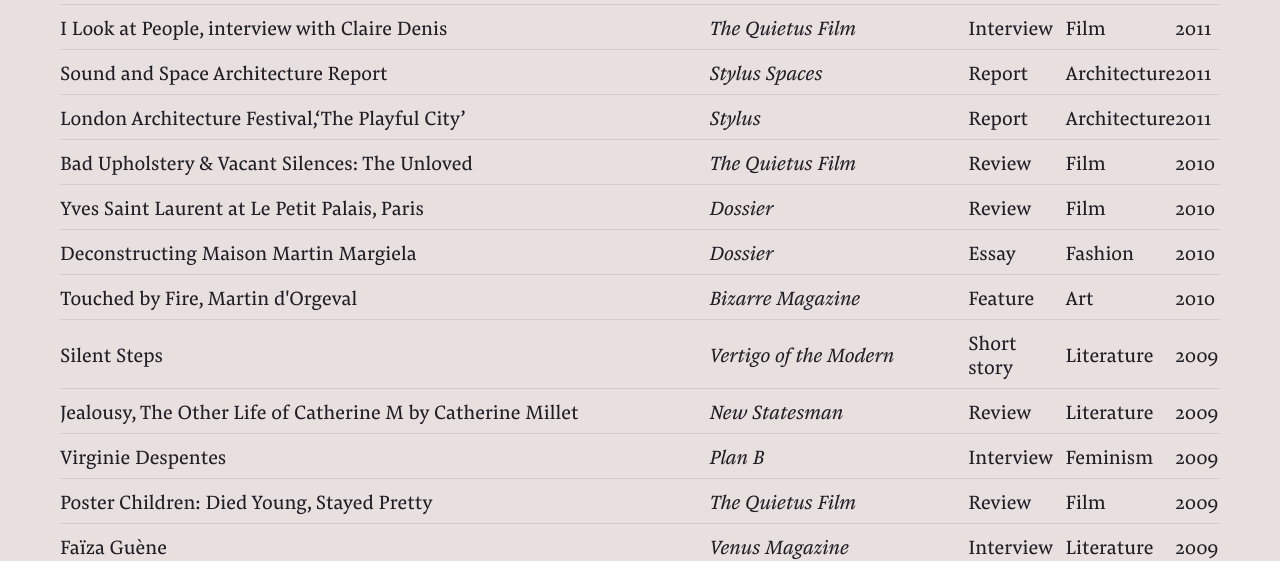
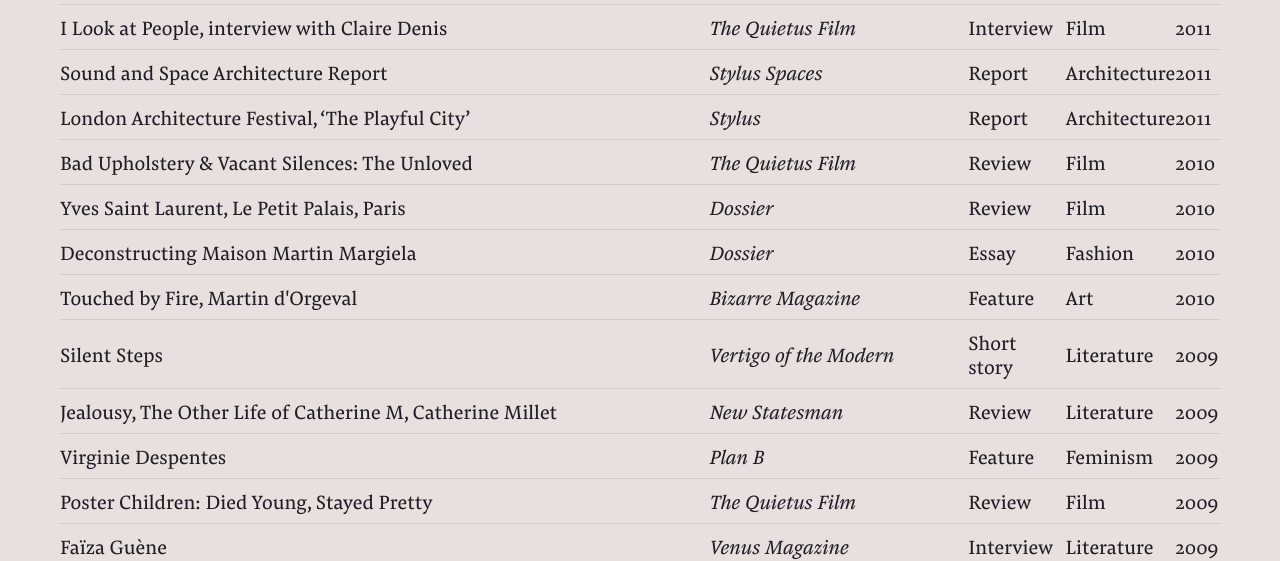
Before and after one commit to hg-site/hg-site.github.io, a Jekyll site: the page built from archive/index.markdown, in a window 1280 px wide and 900 px high, scrolled down 3180 px. Shown: the part 227-788 px from the top of the window. Built offline with Jekyll 4.4.1, drawn with Linux system fonts in a browser that asks for light colours.

Commit message:
Updated Index

```diff
--- a/archive/index.markdown
+++ b/archive/index.markdown
@@ -607,7 +607,7 @@
 </tr>
 
 <tr data-href="http://www.stylus.com/">
-	<td class="title">London Architecture Festival,‘The Playful City’</td>
+	<td class="title">London Architecture Festival, ‘The Playful City’</td>
 	<td class="publisher">Stylus</td>
 	<td class="type">Report</td>
 	<td class="subject">Architecture</td>
@@ -622,8 +622,8 @@
 	<td class="year">2010</td>
 </tr>
 
-<tr data-href="http://dossierjournal.com/style/fashion/yves-saint-laurent-at-petit-palais/">
-	<td class="title">Yves Saint Laurent at Le Petit Palais,
+<tr data-href>
+	<td class="title">Yves Saint Laurent, Le Petit Palais,
  Paris</td>
 	<td class="publisher">Dossier</td>
 	<td class="type">Review</td>
@@ -631,7 +631,7 @@
 	<td class="year">2010</td>
 </tr>
 
-<tr data-href="http://dossierjournal.com/style/fashion/deconstructing-maison-martin-margiela/">
+<tr data-href>
 	<td class="title">Deconstructing Maison Martin Margiela</td>
 	<td class="publisher">Dossier</td>
 	<td class="type">Essay</td>
@@ -639,7 +639,7 @@
 	<td class="year">2010</td>
 </tr>
 
-<tr data-href="http://www.bizarremag.com/news-and-videos/latest-features/8554/taxidermy_fire.html.">
+<tr data-href>
 	<td class="title">Touched by Fire, Martin d'Orgeval</td>
 	<td class="publisher">Bizarre Magazine</td>
 	<td class="type">Feature</td>
@@ -656,7 +656,7 @@
 </tr>
 
 <tr data-href="http://www.newstatesman.com/books/2009/11/catherine-jealousy-life-sex">
-	<td class="title">Jealousy, The Other Life of Catherine M by Catherine Millet</td>
+	<td class="title">Jealousy, The Other Life of Catherine M, Catherine Millet</td>
 	<td class="publisher">New Statesman</td>
 	<td class="type">Review</td>
 	<td class="subject">Literature</td>
@@ -666,7 +666,7 @@
 <tr data-href="https://en.wikipedia.org/wiki/Plan_B_(magazine)">
 	<td class="title">Virginie Despentes</td>
 	<td class="publisher">Plan B</td>
-	<td class="type">Interview</td>
+	<td class="type">Feature</td>
 	<td class="subject">Feminism</td>
 	<td class="year">2009</td>
 </tr>
@@ -679,7 +679,7 @@
 	<td class="year">2009</td>
 </tr>
 
-<tr data-href="">
+<tr data-href>
 	<td class="title">Faïza Guène</td>
 	<td class="publisher">Venus Magazine</td>
 	<td class="type">Interview</td>
```
